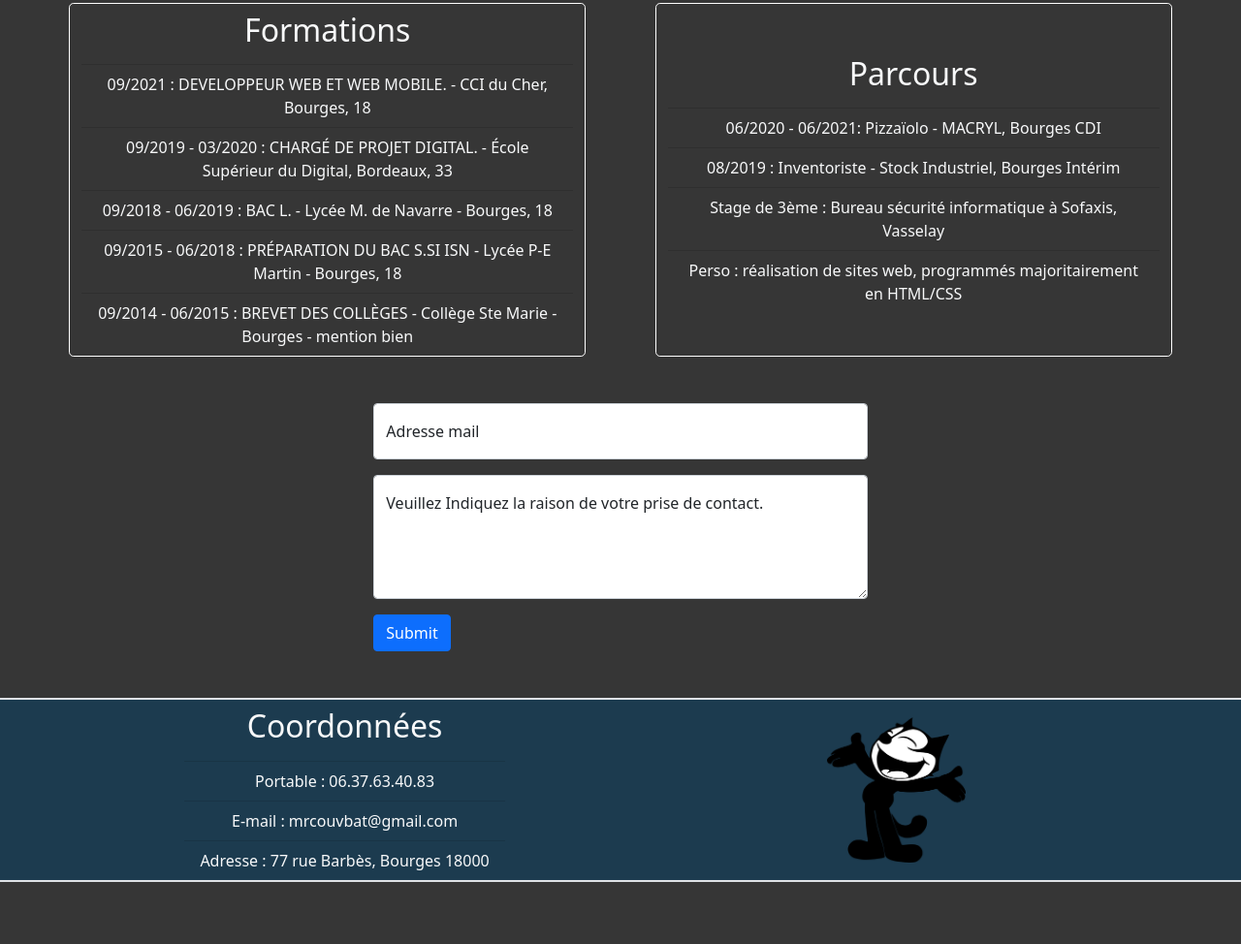
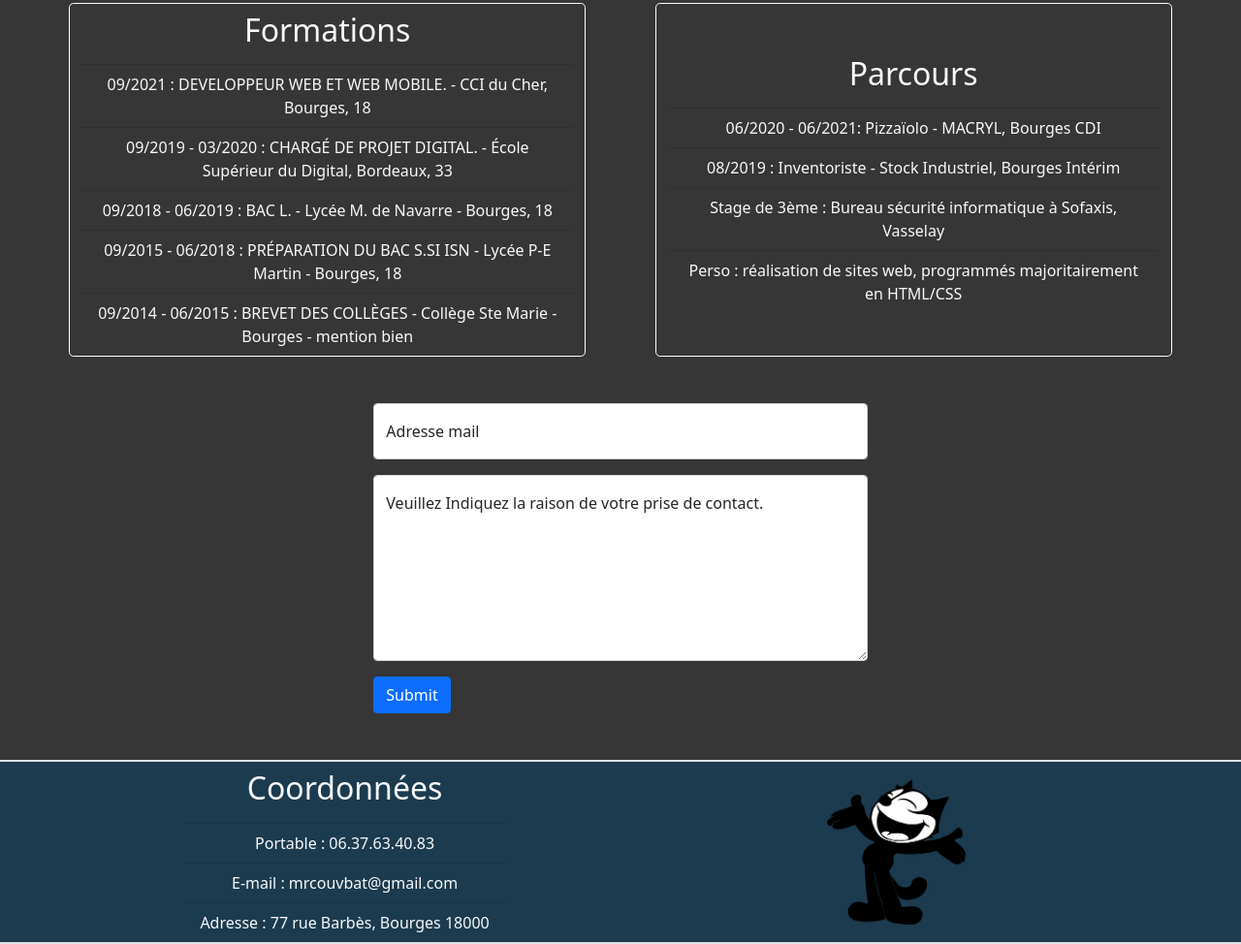
Before and after one commit to Couvbat/Cv_jules, a plain HTML site: page index.html in a window 1280 px wide. Shown: the part 413-1387 px from the top of the page at 97% size. Before the commit the page ends 1323 px from the top, so only its background shows below. Drawn offline with nearby package versions, Linux system fonts and the light colour scheme.

Commit message:
viewport form changes

```diff
--- a/index.html
+++ b/index.html
@@ -72,7 +72,7 @@
                     </div>
 
                     <div class="form-floating mb-3">
-                        <textarea class="form-control" placeholder="Leave a comment here" id="commentaire" style="height: 10vw;"></textarea>
+                        <textarea class="form-control" placeholder="Leave a comment here" id="commentaire" style="height: 15vw;"></textarea>
                         <label for="commentaire">Veuillez Indiquez la raison de votre prise de contact.</label>
                     </div>
 
```
